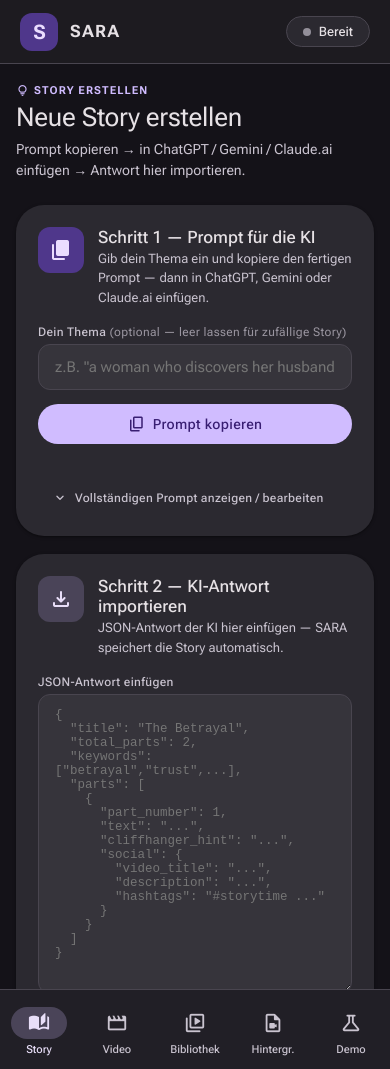
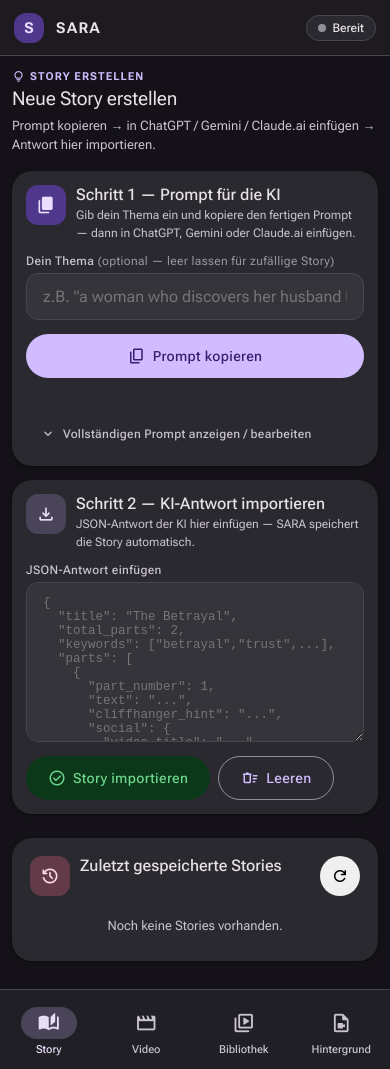
Before and after one commit to L8teNever/SARA, a Flask app: page / in a window 390 px wide. Run offline with Flask 3, Linux system fonts and the light colour scheme; data comes from the database, SQL or seed files in the repository; data that the repository does not hold is empty.

Commit message:
refactor: replace demo route with new base layout and page template structure

```diff
--- a/main.py
+++ b/main.py
@@ -1026,7 +1026,6 @@ def start_queue_worker():
 @app.route("/library")
 @app.route("/library/<path:rest>")
 @app.route("/upload")
-@app.route("/demo")
 def index(rest=None):
     return render_template("index.html")
 
@@ -1538,43 +1537,6 @@ def download_video(video_path: str):
 
 
 # ---------------------------------------------------------------------------
-# Flask-Routen — Demo & Test
-# ---------------------------------------------------------------------------
-
-@app.route("/api/demo", methods=["POST"])
-def api_demo():
-    """Generiert eine Demo-Audiodatei und Untertitel für den Test."""
-    data = request.get_json(silent=True) or {}
-    text = data.get("text", "This is a demo of the new Kokoro voice. It sounds much more natural and emotional.")
-
-    demo_id = "demo_" + datetime.utcnow().strftime("%H%M%S")
-    audio_path = TTS_DIR / f"{demo_id}.wav"
-    ass_path   = TTS_DIR / f"{demo_id}.ass"
-
-    try:
-        # TTS generieren
-        tts_to_file(text, audio_path)
-
-        # Wortgrenzen für Untertitel (Whisper)
-        word_events = _get_word_boundaries(text, audio_path)
-        ass_content = _build_ass_from_events(word_events, text)
-        with open(ass_path, "w", encoding="utf-8") as f:
-            f.write(ass_content)
-
-        return jsonify({
-            "audio_url": f"/tts/{audio_path.name}",
-            "ass_content": ass_content,
-            "text": text
-        })
-    except Exception as e:
-        return jsonify({"error": str(e)}), 500
-
-@app.route("/tts/<filename>")
-def serve_tts(filename: str):
-    return send_from_directory(str(TTS_DIR), filename)
-
-
-# ---------------------------------------------------------------------------
 # Flask-Routen — Upload-Tracking
 # ---------------------------------------------------------------------------
 
--- a/templates/base.html
+++ b/templates/base.html
@@ -740,6 +740,70 @@
     #sse-status { font-size: 11px; color: var(--md-sys-color-on-surface-variant); }
 
     @media (max-width: 600px) { .top-app-bar__sub { display: none; } }
+
+    /* =====================================================
+       Mobile-Optimierungen (≤599px)
+    ===================================================== */
+    @media (max-width: 599px) {
+      /* Top Bar kompakter */
+      .top-app-bar { height: 56px; padding: 0 14px; gap: 10px; }
+      .layout-body { height: calc(100vh - 56px); }
+      .queue-badge { padding: 5px 11px; font-size: 12px; gap: 6px; }
+
+      /* Tab-Inhalt */
+      .tab-content { padding: 14px 12px; }
+      .page-header { margin-bottom: 16px; }
+      .page-header__title { font-size: 22px; }
+      .page-header__sub { font-size: 13px; }
+
+      /* Cards */
+      .md-card { padding: 16px; border-radius: 20px; margin-bottom: 14px; }
+      .card-hdr { gap: 10px; margin-bottom: 12px; }
+      .card-hdr__icon { width: 40px; height: 40px; }
+      .card-hdr__icon .material-symbols-rounded { font-size: 20px; }
+      .card-title { font-size: 16px; }
+      .card-subtitle { font-size: 12px; }
+
+      /* Buttons: größere Touch-Ziele */
+      .md-btn { min-height: 44px; }
+      .md-btn--sm { min-height: 36px; }
+      .md-btn--icon { min-height: 40px; width: 40px; }
+      .btn-row { gap: 8px; }
+
+      /* Formulare */
+      .md-textarea { min-height: 160px !important; }
+      .md-input, .md-textarea { font-size: 16px; } /* verhindert Auto-Zoom auf iOS */
+
+      /* Queue */
+      .queue-item { padding: 12px 13px; }
+      .queue-item__title { font-size: 13px; }
+
+      /* Story-Liste */
+      .story-select-item { padding: 12px 13px; gap: 10px; }
+      .story-select-item__title { font-size: 14px; }
+
+      /* Library */
+      .lib-grid { grid-template-columns: repeat(auto-fill, minmax(150px, 1fr)); gap: 10px; }
+      .lib-card__body { padding: 12px; }
+
+      /* Hintergrund-Grid */
+      .bg-grid { grid-template-columns: repeat(auto-fill, minmax(120px, 1fr)); gap: 8px; }
+
+      /* Upload-Zone */
+      .upload-zone { padding: 32px 16px; }
+      .upload-zone__icon .material-symbols-rounded { font-size: 40px; }
+
+      /* Duplikat-Banner */
+      .duplicate-banner { padding: 12px 14px; }
+    }
+
+    /* Extra klein (≤400px) */
+    @media (max-width: 400px) {
+      .page-header__title { font-size: 19px; }
+      .top-app-bar__icon { width: 30px; height: 30px; font-size: 15px; letter-spacing: 0; }
+      .top-app-bar__logo { font-size: 15px; }
+      .md-card { padding: 14px; }
+    }
   </style>
 </head>
 
@@ -810,11 +874,6 @@
         <span class="material-symbols-rounded">video_file</span>
         <span class="nav-item__lbl">Hintergründe</span>
       </button>
-      <button class="nav-item" id="snav-demo" onclick="switchTab('demo')">
-        <div class="nav-item__pill"></div>
-        <span class="material-symbols-rounded">science</span>
-        <span class="nav-item__lbl">Stimmen-Demo</span>
-      </button>
     </nav>
 
     <!-- Main Content -->
@@ -839,11 +898,7 @@
     </button>
     <button class="bnav-item" id="bnav-upload" onclick="switchTab('upload')">
       <div class="bnav-item__pill"><span class="material-symbols-rounded">video_file</span></div>
-      <span>Hintergr.</span>
-    </button>
-    <button class="bnav-item" id="bnav-demo" onclick="switchTab('demo')">
-      <div class="bnav-item__pill"><span class="material-symbols-rounded">science</span></div>
-      <span>Demo</span>
+      <span>Hintergrund</span>
     </button>
   </nav>
 
@@ -866,7 +921,6 @@
       video:   ['snav-video',   'bnav-video'],
       library: ['snav-library', 'bnav-library'],
       upload:  ['snav-upload',  'bnav-upload'],
-      demo:    ['snav-demo',    'bnav-demo'],
     };
 
     function switchTab(name, pushHistory = true) {
@@ -1183,7 +1237,6 @@
       // Daten laden
       if (initTab === 'video')        { loadStoryList(); loadQueue(); }
       else if (initTab === 'upload')  { loadBackgrounds(); }
-      else if (initTab === 'demo')    { /* demo init if any */ }
       else if (initTab === 'library') {
         loadLibrary().then(() => {
           if (code) {
--- a/templates/index.html
+++ b/templates/index.html
@@ -5,5 +5,4 @@
   {% include "pages/video.html" %}
   {% include "pages/library.html" %}
   {% include "pages/upload.html" %}
-  {% include "pages/demo.html" %}
 {% endblock %}
--- a/templates/pages/video.html
+++ b/templates/pages/video.html
@@ -102,17 +102,13 @@
 </section>
 
 <style>
-  .story-select-item--done {
-    opacity: 0.45;
-    filter: saturate(0.5);
-  }
-  .story-select-item--done:hover {
-    opacity: 0.65;
-    filter: saturate(0.7);
-  }
-  .story-select-item--done.selected {
-    opacity: 0.75;
-    filter: none;
+  .story-select-item--done { opacity: 0.45; filter: saturate(0.5); }
+  .story-select-item--done:hover { opacity: 0.65; filter: saturate(0.7); }
+  .story-select-item--done.selected { opacity: 0.75; filter: none; }
+
+  @media (max-width: 599px) {
+    #prod-status-hint { display: none; }
+    #prod-status-bar { padding: 10px 12px; gap: 10px; }
   }
 </style>
 
```
